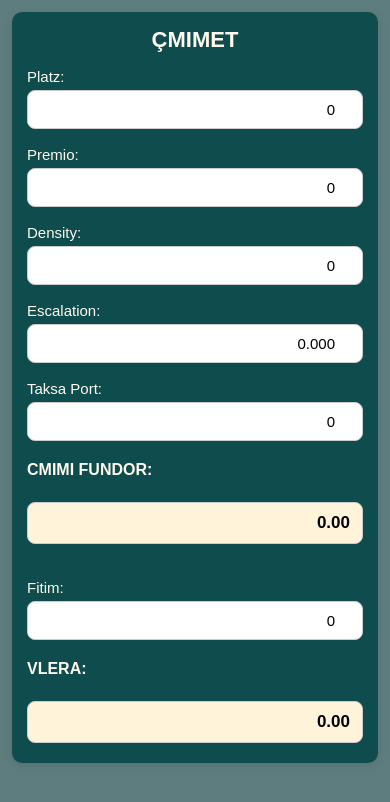
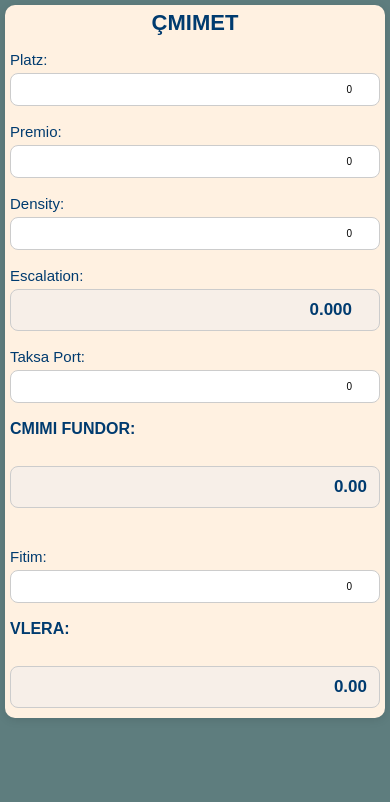
Before and after one commit to armandmamani/Oil-Price-App, a plain HTML site: page index.html in a window 390 px wide. Drawn offline with Linux system fonts and the light colour scheme.

Commit message:
Ngushtim dhe ndryshim ngjyrash

```diff
--- a/index.html
+++ b/index.html
@@ -46,18 +46,24 @@
         }
 
         #cmimetPart {
-            background-color: var(--myrtle-green);
+            background-color: var(--silk);
             border-radius: 10px;
             padding: 20px;
             box-shadow: 0 2px 10px rgba(0, 0, 0, 0.1);
             max-width: 100%;
             margin: auto;
+            font-size: 20px;
         }
-
+        #escalation {
+            background-color: var(--merino);
+            color: var(--primary-blue);
+            font-weight: bold;
+            font-size: 17px;
+        }
         #formSubtitle {
             font-size: 22px;
             font-weight: bold;
-            color: var(--warm-white-floral);
+            color: var(--primary-blue);
             margin-bottom: 15px;
             text-align: center;
         }
@@ -67,7 +73,7 @@
             display: block;
             margin: 12px 0 5px;
             font-size: 16px;
-            color: var(--warm-white-floral);
+            color: var(--primary-blue);
         }
 
         .cmimeInput,
@@ -84,7 +90,8 @@
         .totalOutput {
             font-weight: bold;
             font-size: 17px;
-            background-color: var(--warm-white-Cornsilk);
+            background-color: var(--merino);
+            color: var(--primary-blue);
         }
 
             .cmimeInput:focus, .totalOutput:focus {
@@ -102,17 +109,18 @@
         }
 
         .detailContainer {
-            margin-top: 15px;
+            margin-top: 10px;
         }
 
         @media (max-width: 600px) {
             body {
-                padding: 12px;
+                padding: 5px;
             }
 
             #cmimetPart {
-                padding: 15px;
+                padding: 5px;
             }
+
 
             .infoLabel {
                 font-weight: bold;
@@ -124,7 +132,7 @@
             }
 
             .cmimeInput {
-                font-size: 15px;
+                font-size: 10px;
             }
 
             .currency {
```
